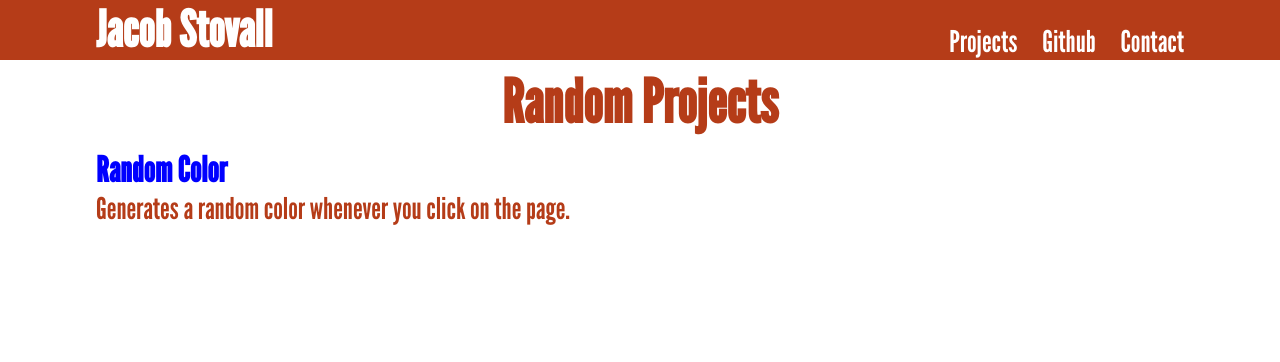
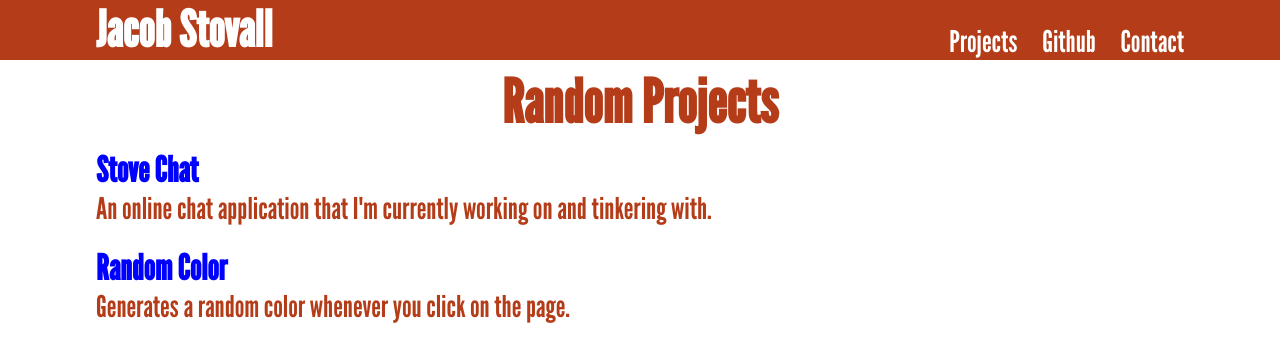
Before and after one commit to JacobEmmersonStovall/JacobEmmersonStovallOldWebsite, a plain HTML site: page projects.html in a window 1280 px wide. Drawn offline with Linux system fonts and the light colour scheme.

Commit message:
Update projects.html
Added stove chat project.

```diff
--- a/projects.html
+++ b/projects.html
@@ -17,6 +17,12 @@
       <div class = "projects whiteBack">
         <h1 class="resTitle"><center>Random Projects</center></h1>
         <div class="projectItem">
+          <h3><a href="stovechat.me">Stove Chat</a></h3>
+          <p class="description">
+            An online chat application that I'm currently working on and tinkering with.
+          </p>
+        </div>
+        <div class="projectItem">
           <h3><a href="randomColor.html">Random Color</a></h3>
           <p class="description">
             Generates a random color whenever you click on the page.
```
